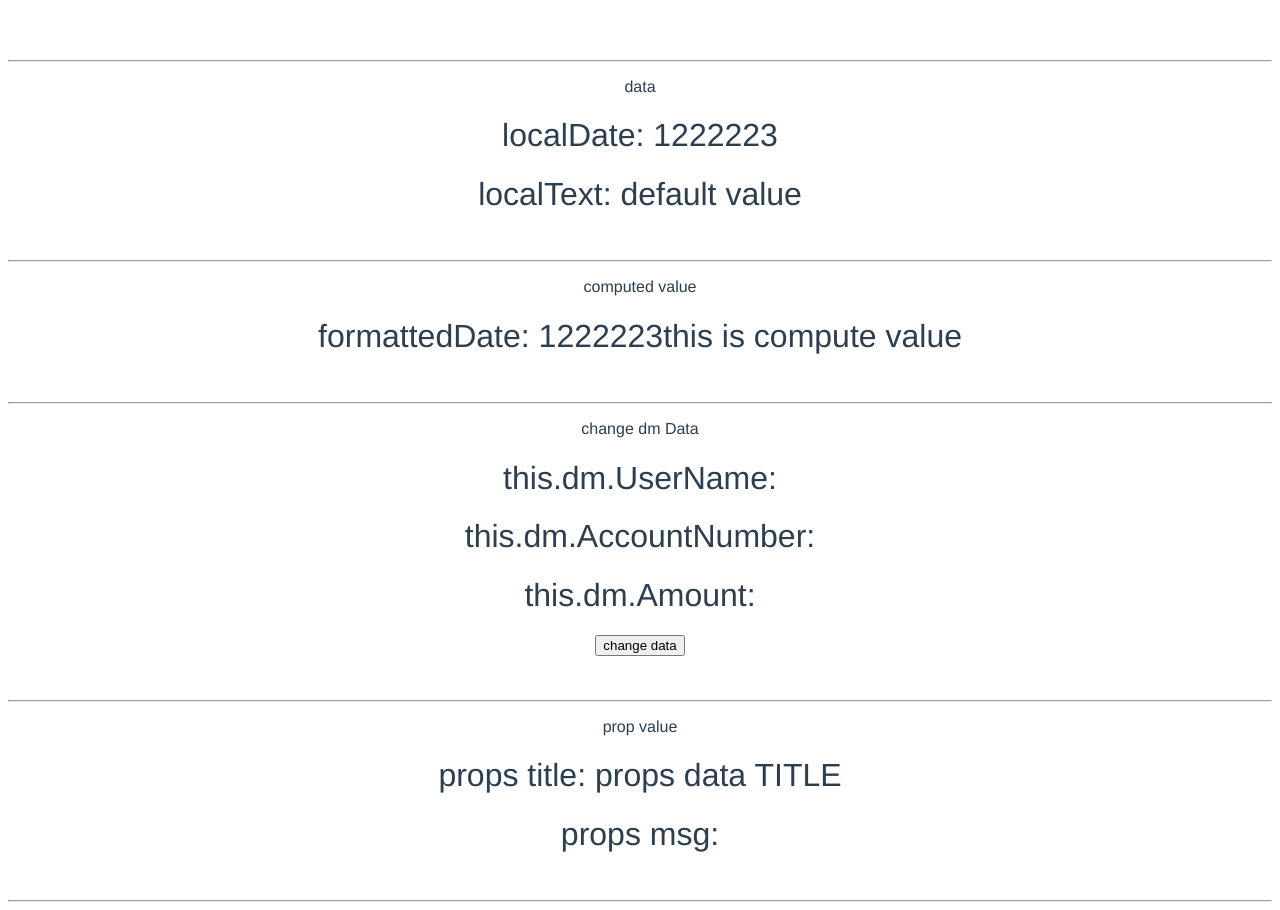
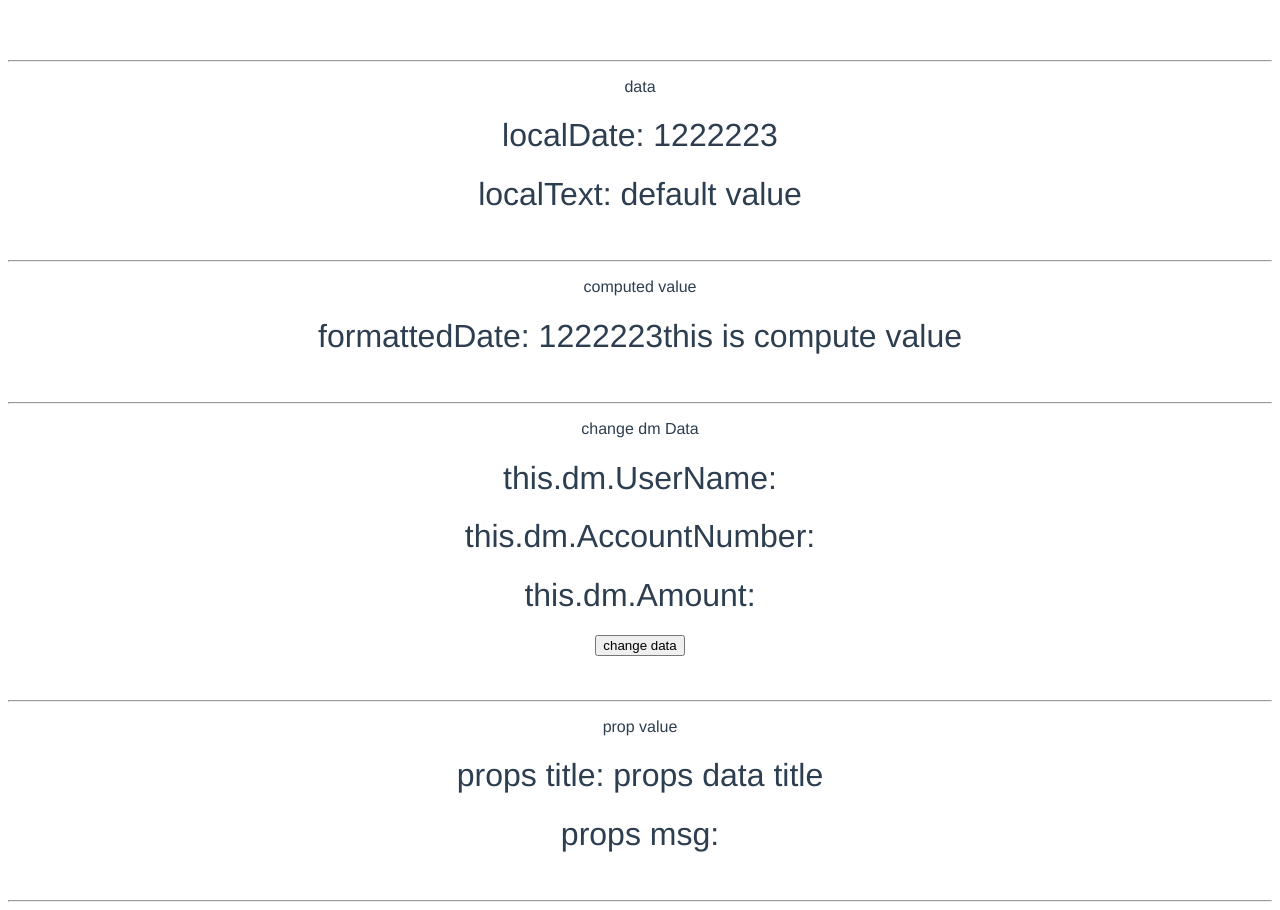
Before and after one commit to XieYuanCode/-vue-class-componts-test, a Vue app: page / in a window 1280 px wide. Built offline with nearby package versions, Linux system fonts and the light colour scheme.

Commit message:
change props data: title "props data TITLE" => "props data title"

```diff
--- a/src/App.vue
+++ b/src/App.vue
@@ -1,7 +1,7 @@
 <template>
   <div id="app">
     <component ref="page"
-               :is="currentPage" :title="'props data TITLE'"></component>
+               :is="currentPage" :title="'props data title'"></component>
   </div>
 </template>
 
```
